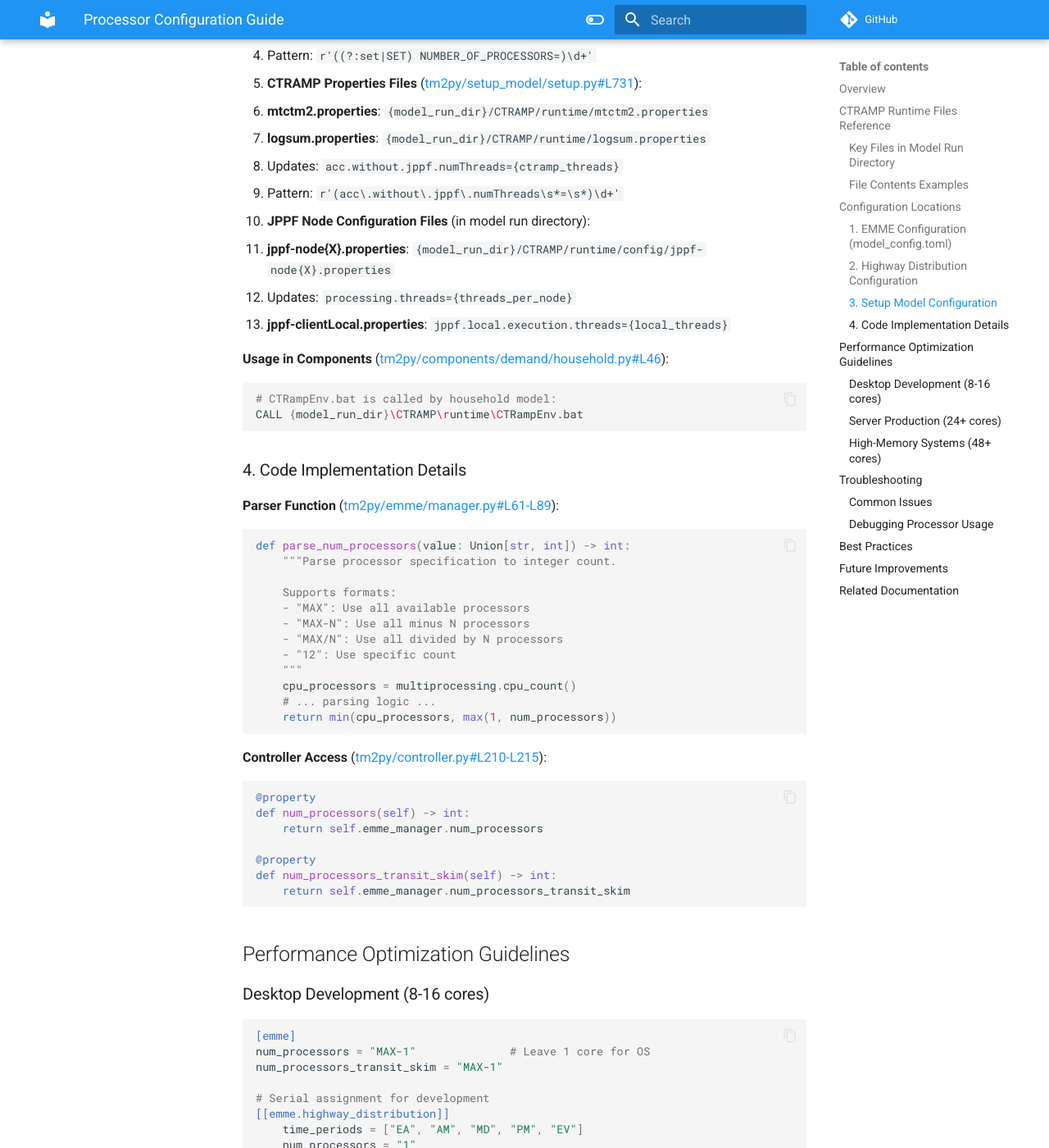
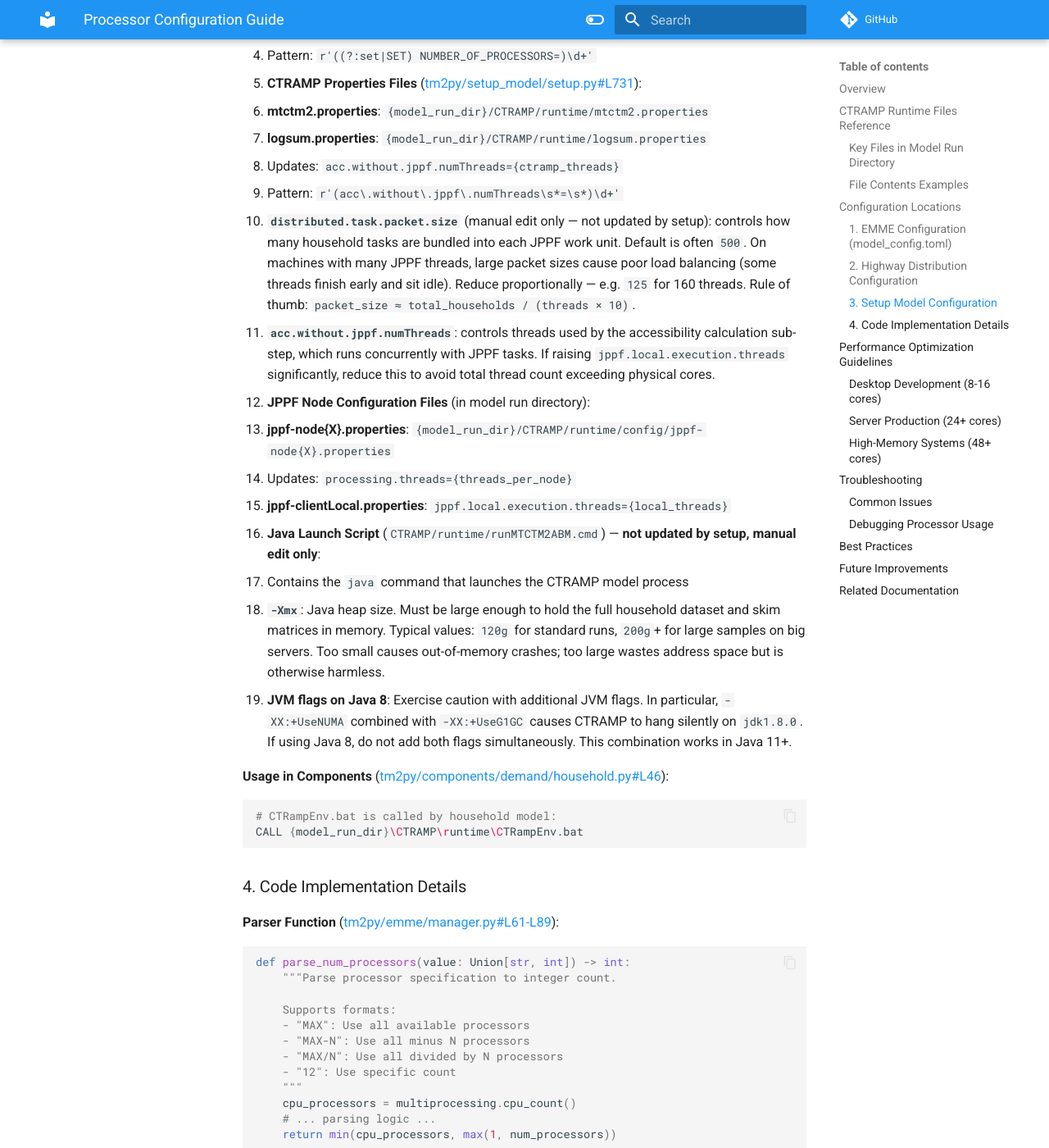
Before and after one commit to BayAreaMetro/tm2py, an MkDocs documentation site: the page built from docs/processor-configuration.md, in a window 1280 px wide and 1400 px high, scrolled down 3430 px. Shown: the whole window at 82% size. Built offline with MkDocs 1.6.1 and Material for MkDocs 9.7.7, drawn with Linux system fonts in a browser that asks for light colours; nearby versions of some CDN libraries; comment, search, counter and statistics services are not loaded; some of the changed text lies outside the part shown.

Commit message:
Update processor-configuration.md

````diff
--- a/docs/processor-configuration.md
+++ b/docs/processor-configuration.md
@@ -151,11 +151,18 @@ self.CTRAMP_NUM_THREADS = max(1, (os.cpu_count() or 48) - 4)
    - **logsum.properties**: `{model_run_dir}/CTRAMP/runtime/logsum.properties`
    - Updates: `acc.without.jppf.numThreads={ctramp_threads}`
    - Pattern: `r'(acc\.without\.jppf\.numThreads\s*=\s*)\d+'`
+   - **`distributed.task.packet.size`** (manual edit only — not updated by setup): controls how many household tasks are bundled into each JPPF work unit. Default is often `500`. On machines with many JPPF threads, large packet sizes cause poor load balancing (some threads finish early and sit idle). Reduce proportionally — e.g. `125` for 160 threads. Rule of thumb: `packet_size ≈ total_households / (threads × 10)`.
+   - **`acc.without.jppf.numThreads`**: controls threads used by the accessibility calculation sub-step, which runs concurrently with JPPF tasks. If raising `jppf.local.execution.threads` significantly, reduce this to avoid total thread count exceeding physical cores.
 
 3. **JPPF Node Configuration Files** (in model run directory):
    - **jppf-node{X}.properties**: `{model_run_dir}/CTRAMP/runtime/config/jppf-node{X}.properties`
    - Updates: `processing.threads={threads_per_node}`
    - **jppf-clientLocal.properties**: `jppf.local.execution.threads={local_threads}`
+
+4. **Java Launch Script** (`CTRAMP/runtime/runMTCTM2ABM.cmd`) — **not updated by setup, manual edit only**:
+   - Contains the `java` command that launches the CTRAMP model process
+   - **`-Xmx`**: Java heap size. Must be large enough to hold the full household dataset and skim matrices in memory. Typical values: `120g` for standard runs, `200g`+ for large samples on big servers. Too small causes out-of-memory crashes; too large wastes address space but is otherwise harmless.
+   - **JVM flags on Java 8**: Exercise caution with additional JVM flags. In particular, `-XX:+UseNUMA` combined with `-XX:+UseG1GC` causes CTRAMP to hang silently on `jdk1.8.0`. If using Java 8, do not add both flags simultaneously. This combination works in Java 11+.
 
 **Usage in Components** ([tm2py/components/demand/household.py#L46](tm2py/components/demand/household.py#L46)):
 ```bash
@@ -210,7 +217,7 @@ num_processors_transit_skim = "MAX-1"
 ```toml
 [emme]
 num_processors = "MAX-4"              # Leave cores for other processes
-num_processors_transit_skim = "MAX-2" # Transit often needs fewer processors
+num_processors_transit_skim = "32"    # Cap at 32 -- Emme transit solver does not scale above this
 
 # Parallel assignment for production
 [[emme.highway_distribution]]
@@ -228,7 +235,7 @@ num_processors_transit_skim = "MAX-2" # Transit often needs fewer processors
 ```toml
 [emme]
 num_processors = "MAX-8"              # Conservative for stability
-num_processors_transit_skim = "MAX-4"
+num_processors_transit_skim = "32"    # Hard cap -- more threads actively degrades Emme transit performance
 
 # Aggressive parallelization
 [[emme.highway_distribution]]
@@ -271,6 +278,9 @@ num_processors_transit_skim = "MAX-4"
 - Too few processors: increase configuration
 - Too many processors: may cause overhead, try reducing
 - Check if bottlenecks are elsewhere (I/O, memory)
+- **Transit skims slow despite many cores**: Cap `num_processors_transit_skim` at `"32"` — Emme's transit solver does not scale beyond ~32 threads and runs slower with more
+- **CTRAMP not faster on large server**: Check `jppf.local.execution.threads` in `CTRAMP/runtime/config/jppf-clientLocal.properties` — this value is NOT auto-detected and must be set manually to match available cores (e.g. `160` on a 208-core server). The default in config files is often `22`, matching a desktop workstation.
+- **CTRAMP hangs after changing JVM flags**: Do not combine `-XX:+UseNUMA` and `-XX:+UseG1GC` on Java 8 (`jdk1.8.0`). This combination causes a hang. Use neither, or upgrade to Java 11+.
 
 ### Debugging Processor Usage
 
````
